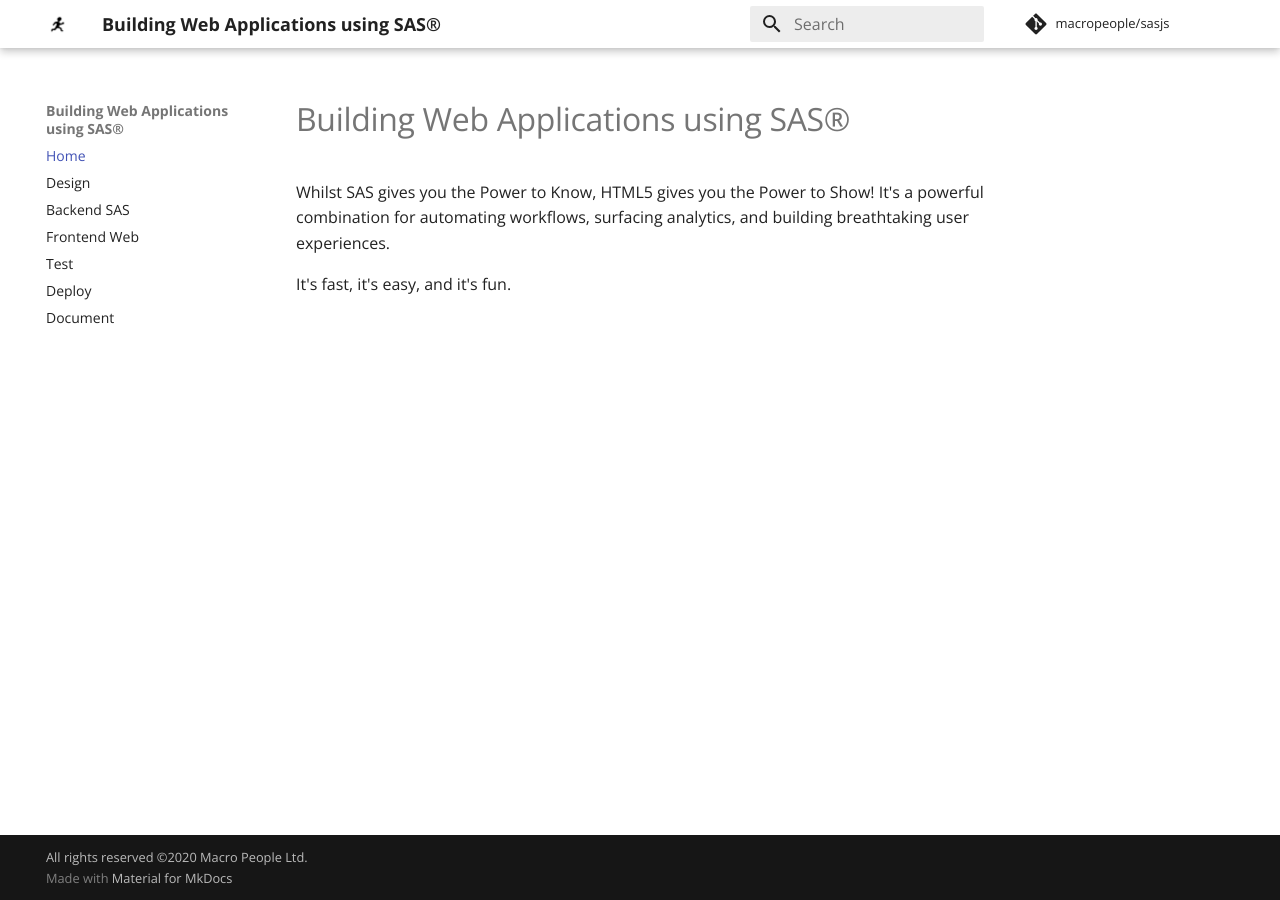
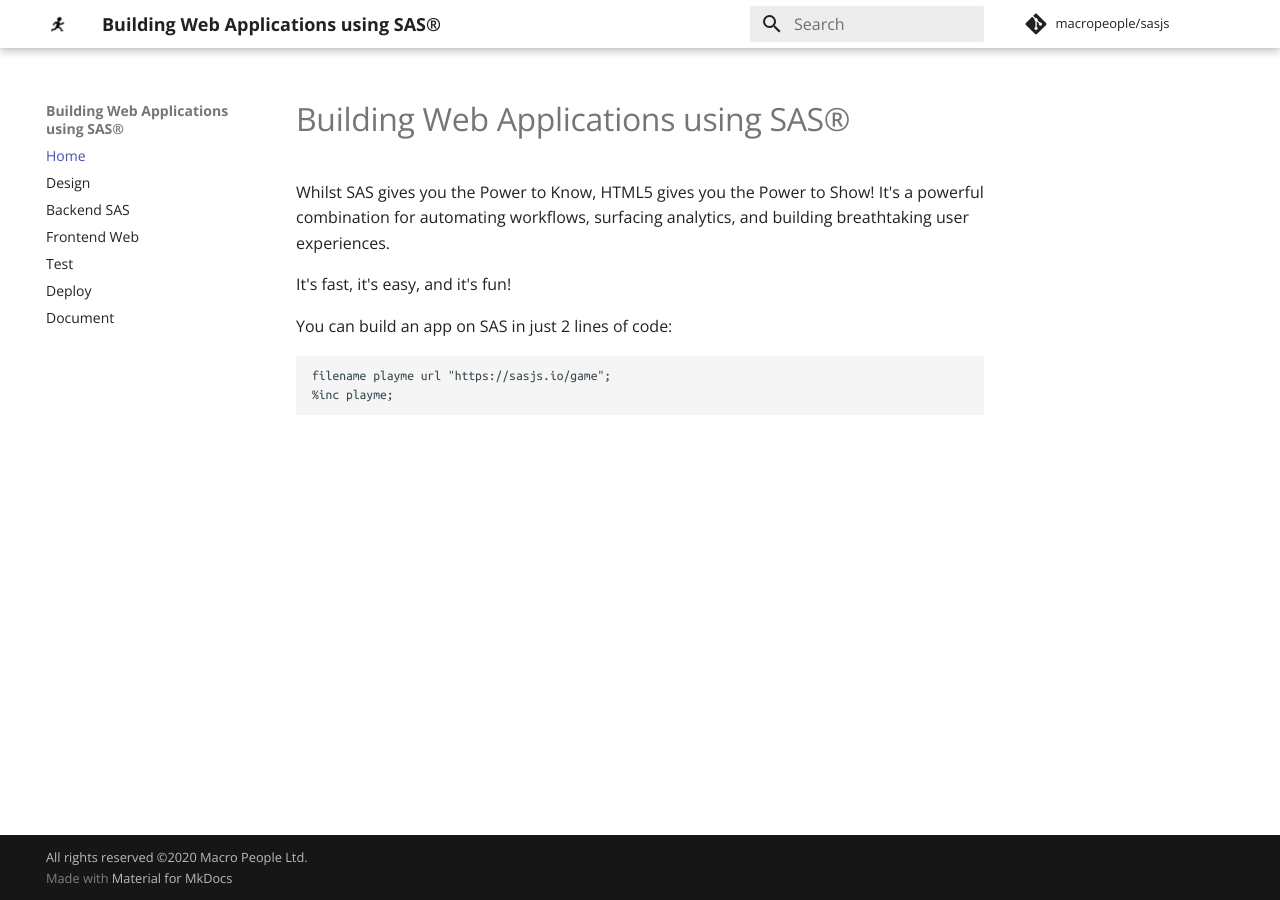
Before and after one commit to sasjs/sasjs.io, an MkDocs documentation site: the page built from docs/index.md, in a window 1280 px wide. Built offline with MkDocs 1.6.1 and Material for MkDocs 9.7.7, drawn with Linux system fonts in a browser that asks for light colours; comment, search, counter and statistics services are not loaded; old or Windows-style settings are respelled for this version of MkDocs.

Commit message:
fix: forgot to save

````diff
--- a/docs/index.md
+++ b/docs/index.md
@@ -3,4 +3,11 @@
 
 Whilst SAS gives you the Power to Know, HTML5 gives you the Power to Show!  It's a powerful combination for automating workflows, surfacing analytics, and building breathtaking user experiences.
 
-It's fast, it's easy, and it's fun.
+It's fast, it's easy, and it's fun!
+
+You can build an app on SAS in just 2 lines of code:
+
+```
+filename playme url "https://sasjs.io/game";
+%inc playme;
+```
````
